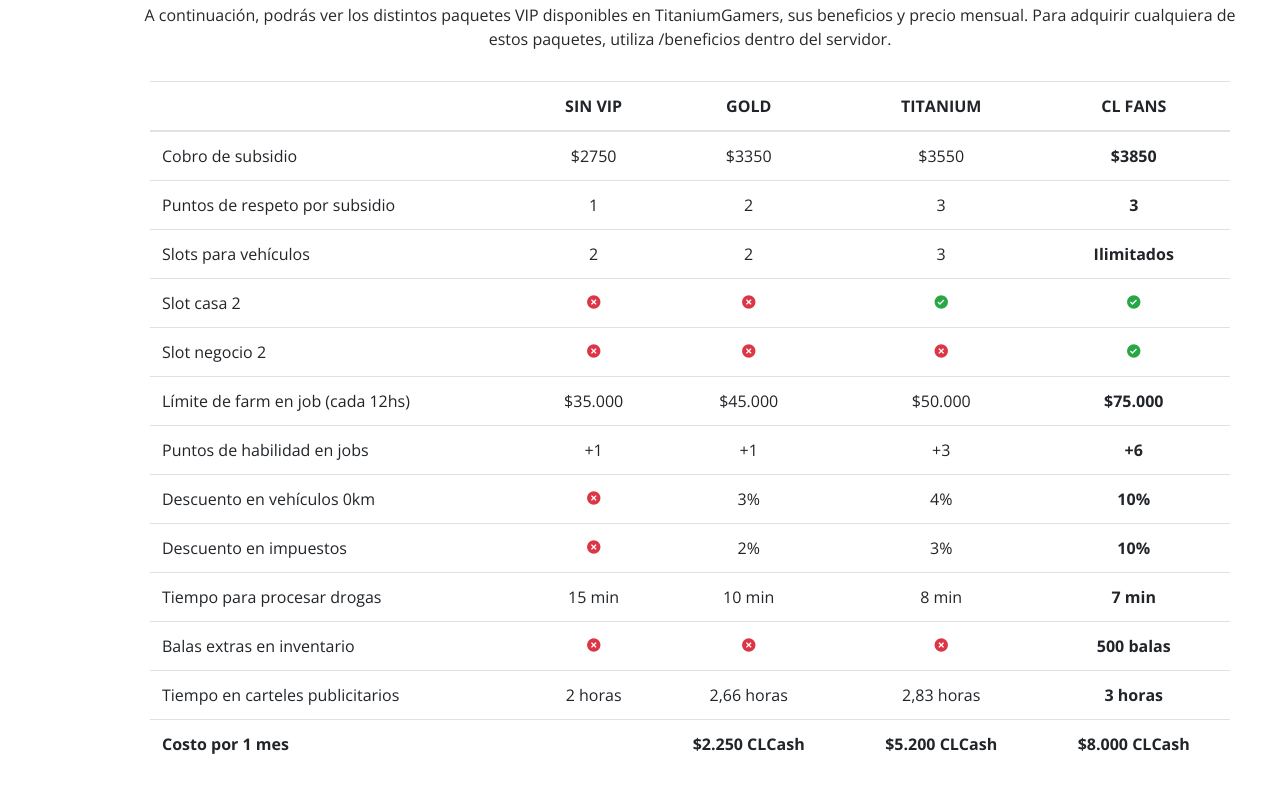
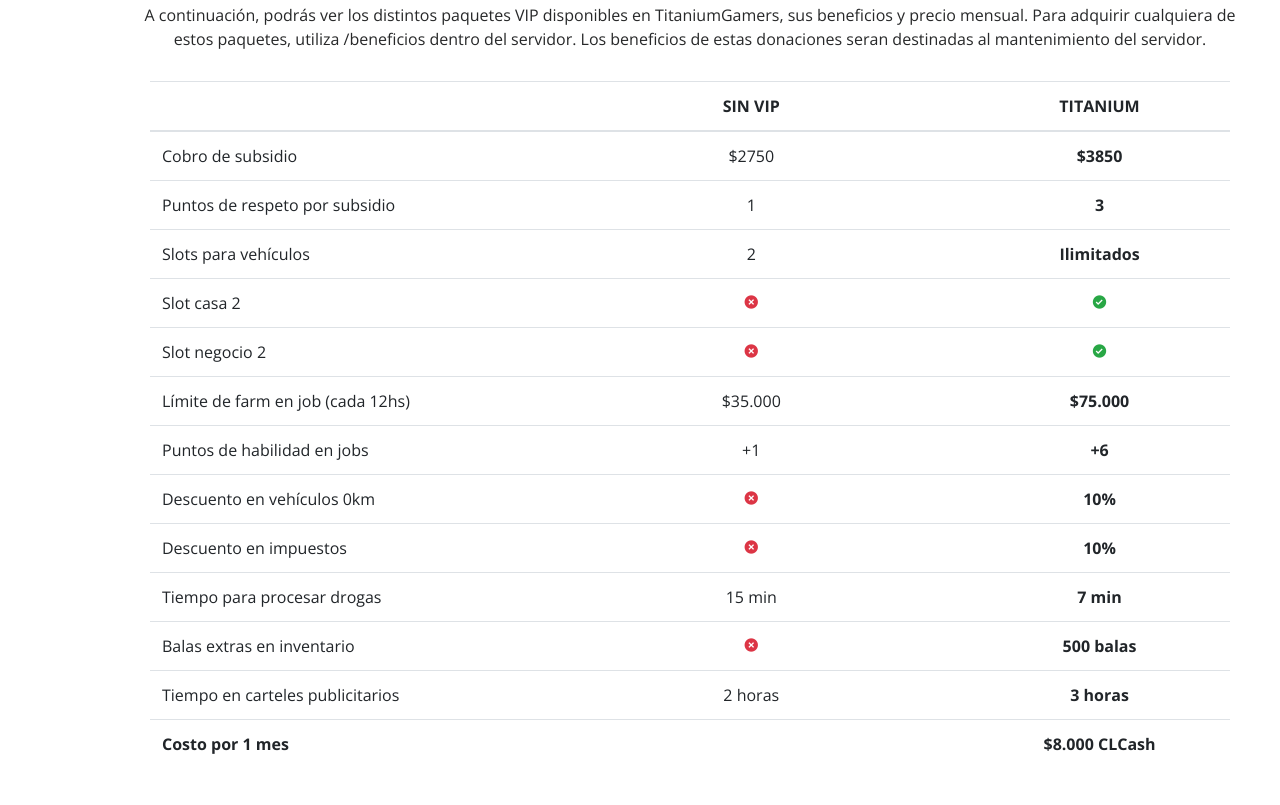
Before and after one commit to micrelio/tienda-titanium-gamers, a plain HTML site: page index.html in a window 1280 px wide. Shown: the part 935-1740 px from the top of the page. Drawn offline with nearby package versions, Linux system fonts and the light colour scheme.

Commit message:
cambios tablas vip

```diff
--- a/index.html
+++ b/index.html
@@ -47,11 +47,12 @@
         <nav class="nav-menu">
             <ul>
 
-                <li class="active"><a href="https://titaniumgamers.com/"><i class="bx bx-home"></i> <span>Inicio</span></a></li>
-                <li><a href="https://titaniumgamers.es/"><i class="bx bx-log-in-circle"></i> <span>Foro</span></a></li>
+
                 <li><a href="#beneficios"><i class="bx bx-medal"></i> <span>Beneficios VIP</span></a></li>
                 <li><a href="#tienda"><i class="bx bx-shopping-bag"></i> <span>Tienda VIP</span></a></li>
                 <li><a href="#comoadqurir"><i class="bx bx-question-mark"></i> <span>¿Como adquirir VIP?</span></a></li>
+                <li class="active"><a href="https://titaniumgamers.com/"><i class="bx bx-home"></i> <span>Inicio</span></a></li>
+                <li><a href="https://titaniumgamers.es/"><i class="bx bx-log-in-circle"></i> <span>Foro</span></a></li>
                 <li><a href="tutorial"><i class="bx bx-info-circle"></i> <span>Tutorial de rol</span></a></li>
 
 
@@ -85,7 +86,8 @@
             <div class="container" data-aos="fade-up">
                 <div class="section-title">
                     <h2>Beneficios VIP</h2>
-                    <p>A continuación, podrás ver los distintos paquetes VIP disponibles en TitaniumGamers, sus beneficios y precio mensual. Para adquirir cualquiera de estos paquetes, utiliza /beneficios dentro del servidor.</p>
+                    <p>A continuación, podrás ver los distintos paquetes VIP disponibles en TitaniumGamers, sus beneficios y precio mensual. Para adquirir cualquiera de estos paquetes, utiliza /beneficios dentro del servidor. Los beneficios de estas donaciones
+                        seran destinadas al mantenimiento del servidor.</p>
                 </div>
 
                 <div class="col-md-12 ml-auto mr-auto">
@@ -95,118 +97,198 @@
                                 <tr>
                                     <th></th>
                                     <th class="text-center">SIN VIP</th>
-                                    <!-- <th class="text-center">SILVER</th> -->
-                                    <th class="text-center">GOLD</th>
+                                    <th class="text-center">
+                                        <!--SILVER-->
+                                    </th>
+                                    <th class="text-center">
+                                        <!--GOLD-->
+                                    </th>
+                                    <th class="text-center">
+                                        <!--CL FANS-->
+                                    </th>
                                     <th class="text-center">TITANIUM</th>
-                                    <th class="text-center">CL FANS</th>
                                 </tr>
                             </thead>
                             <tbody>
                                 <tr>
                                     <td>Cobro de subsidio</td>
                                     <td class="text-center">$2750</td>
-                                    <!-- <td class="text-center">$3050</td> -->
-                                    <td class="text-center">$3350</td>
-                                    <td class="text-center">$3550</td>
-                                    <td class="text-center"><strong>$3850</strong></td>
+                                    <td class="text-center">
+                                        <!--$3050-->
+                                    </td>
+                                    <td class="text-center">
+                                        <!--$3350-->
+                                    </td>
+                                    <td class="text-center">
+                                        <!--$3550-->
+                                    </td>
+                                    <td class="text-center">
+                                        <strong>$3850</strong></td>
                                 </tr>
                                 <tr>
                                     <td>Puntos de respeto por subsidio</td>
                                     <td class="text-center">1</td>
-                                    <!-- <td class="text-center">2</td> -->
-                                    <td class="text-center">2</td>
-                                    <td class="text-center">3</td>
-                                    <td class="text-center"><strong>3</strong></td>
+                                    <td class="text-center">
+                                        <!--2-->
+                                    </td>
+                                    <td class="text-center">
+                                        <!--2-->
+                                    </td>
+                                    <td class="text-center">
+                                        <!--3-->
+                                    </td>
+                                    <td class="text-center">
+                                        <strong>3</strong></td>
                                 </tr>
                                 <tr>
                                     <td>Slots para vehículos</td>
                                     <td class="text-center">2</i>
                                     </td>
-                                    <!-- <td class="text-center">2</td> -->
-                                    <td class="text-center">2</td>
-                                    <td class="text-center">3</td>
-                                    <td class="text-center"><strong>Ilimitados</strong></td>
+                                    <td class="text-center">
+                                        <!--2-->
+                                    </td>
+                                    <td class="text-center">
+                                        <!--2-->
+                                    </td>
+                                    <td class="text-center">
+                                        <!--3-->
+                                    </td>
+                                    <td class="text-center">
+                                        <strong>Ilimitados</strong></td>
                                 </tr>
                                 <tr>
                                     <td>Slot casa 2</td>
                                     <td class="text-center"><i class="bx bxs-x-circle text-danger"></i></td>
-                                    <!-- <td class="text-center"><i class="bx bxs-x-circle text-danger"></i></td> -->
-                                    <td class="text-center"><i class="bx bxs-x-circle text-danger"></i></td>
-                                    <td class="text-center"><i class="bx bxs-check-circle text-success"></i></td>
-                                    <td class="text-center"><i class="bx bxs-check-circle text-success"></i></td>
+                                    <td class="text-center">
+                                        <!--<i class="bx bxs-x-circle text-danger"></i>--></td>
+                                    <td class="text-center">
+                                        <!--<i class="bx bxs-x-circle text-danger"></i>--></td>
+                                    <td class="text-center">
+                                        <!--<i class="bx bxs-check-circle text-success"></i>--></td>
+                                    <td class="text-center">
+                                        <i class="bx bxs-check-circle text-success"></i></td>
                                 </tr>
                                 <tr>
                                     <td>Slot negocio 2</td>
                                     <td class="text-center"><i class="bx bxs-x-circle text-danger"></i></td>
-                                    <!-- <td class="text-center"><i class="bx bxs-x-circle text-danger"></i></td> -->
-                                    <td class="text-center"><i class="bx bxs-x-circle text-danger"></i></td>
-                                    <td class="text-center"><i class="bx bxs-x-circle text-danger"></i></td>
-                                    <td class="text-center"><i class="bx bxs-check-circle text-success"></i></td>
+                                    <td class="text-center">
+                                        <!--<i class="bx bxs-x-circle text-danger"></i>--></td>
+                                    <td class="text-center">
+                                        <!--<i class="bx bxs-x-circle text-danger"></i>--></td>
+                                    <td class="text-center">
+                                        <!--<i class="bx bxs-x-circle text-danger"></i>--></td>
+                                    <td class="text-center">
+                                        <i class="bx bxs-check-circle text-success"></i></td>
                                 </tr>
                                 <tr>
                                     <td>Límite de farm en job (cada 12hs)</td>
                                     <td class="text-center">$35.000</td>
-                                    <!-- <td class="text-center">$40.000</td> -->
-                                    <td class="text-center">$45.000</td>
-                                    <td class="text-center">$50.000</td>
-                                    <td class="text-center"><strong>$75.000</strong></td>
+                                    <td class="text-center">
+                                        <!--$40.000-->
+                                    </td>
+                                    <td class="text-center">
+                                        <!--$45.000-->
+                                    </td>
+                                    <td class="text-center">
+                                        <!--$50.000-->
+                                    </td>
+                                    <td class="text-center">
+                                        <strong>$75.000</strong></td>
                                 </tr>
                                 <tr>
                                     <td>Puntos de habilidad en jobs</td>
                                     <td class="text-center">+1</td>
-                                    <!-- <td class="text-center">+1</td> -->
-                                    <td class="text-center">+1</td>
-                                    <td class="text-center">+3</td>
-                                    <td class="text-center"><strong>+6</strong></td>
+                                    <td class="text-center">
+                                        <!--+1-->
+                                    </td>
+                                    <td class="text-center">
+                                        <!--+1-->
+                                    </td>
+                                    <td class="text-center">
+                                        <!--+3-->
+                                    </td>
+                                    <td class="text-center">
+                                        <strong>+6</strong></td>
                                 </tr>
                                 <tr>
                                     <td>Descuento en vehículos 0km</td>
                                     <td class="text-center"><i class="bx bxs-x-circle text-danger"></i></td>
-                                    <!-- <td class="text-center">2%</td> -->
-                                    <td class="text-center">3%</td>
-                                    <td class="text-center">4%</td>
-                                    <td class="text-center"><strong>10%</strong></td>
+                                    <td class="text-center">
+                                        <!--2%-->
+                                    </td>
+                                    <td class="text-center">
+                                        <!--3%-->
+                                    </td>
+                                    <td class="text-center">
+                                        <!--4%-->
+                                    </td>
+                                    <td class="text-center">
+                                        <strong>10%</strong></td>
                                 </tr>
                                 <tr>
                                     <td>Descuento en impuestos</td>
                                     <td class="text-center"><i class="bx bxs-x-circle text-danger"></i></td>
-                                    <!-- <td class="text-center">1%</td> -->
-                                    <td class="text-center">2%</td>
-                                    <td class="text-center">3%</td>
+                                    <td class="text-center">
+                                        <!--1%-->
+                                    </td>
+                                    <td class="text-center">
+                                        <!--2%-->
+                                    </td>
+                                    <td class="text-center">
+                                        <!--3%-->
+                                    </td>
                                     <td class="text-center"><strong>10%</strong></td>
                                 </tr>
 
                                 <tr>
                                     <td>Tiempo para procesar drogas</td>
                                     <td class="text-center">15 min</td>
-                                    <!-- <td class="text-center">12 min</td> -->
-                                    <td class="text-center">10 min</td>
-                                    <td class="text-center">8 min</td>
+                                    <td class="text-center">
+                                        <!--12 min-->
+                                    </td>
+                                    <td class="text-center">
+                                        <!--10 min-->
+                                    </td>
+                                    <td class="text-center">
+                                        <!--8 min-->
+                                    </td>
                                     <td class="text-center"><strong>7 min</strong></td>
                                 </tr>
                                 <tr>
                                     <td>Balas extras en inventario</td>
                                     <td class="text-center"><i class="bx bxs-x-circle text-danger"></i></td>
-                                    <!-- <td class="text-center"><i class="bx bxs-x-circle text-danger"></i></td> -->
-                                    <td class="text-center"><i class="bx bxs-x-circle text-danger"></i></td>
-                                    <td class="text-center"><i class="bx bxs-x-circle text-danger"></i></td>
+                                    <td class="text-center">
+                                        <!--<i class="bx bxs-x-circle text-danger"></i>--></td>
+                                    <td class="text-center">
+                                        <!--<i class="bx bxs-x-circle text-danger"></i>--></td>
+                                    <td class="text-center">
+                                        <!--<i class="bx bxs-x-circle text-danger"></i>--></td>
                                     <td class="text-center"><strong>500 balas</strong></td>
                                 </tr>
                                 <tr>
                                     <td>Tiempo en carteles publicitarios</td>
                                     <td class="text-center">2 horas</td>
-                                    <!-- <td class="text-center">2,5 horas</td> -->
-                                    <td class="text-center">2,66 horas</td>
-                                    <td class="text-center">2,83 horas</td>
+                                    <td class="text-center">
+                                        <!--2,5 horas-->
+                                    </td>
+                                    <td class="text-center">
+                                        <!--2,66 horas-->
+                                    </td>
+                                    <td class="text-center">
+                                        <!--2,83 horas-->
+                                    </td>
                                     <td class="text-center"><strong>3 horas</strong></td>
                                 </tr>
                                 <tr>
                                     <td><strong>Costo por 1 mes</strong></td>
                                     <td></td>
-                                    <td class="text-center"><strong>$2.250 CLCash</strong></td>
-                                    <!-- <td class="text-center"><strong>$3.300 CLCash</strong></td> -->
-                                    <td class="text-center"><strong>$5.200 CLCash</strong></td>
-                                    <td class="text-center"><strong>$8.000 CLCash</strong></td>
+                                    <td class="text-center">
+                                        <!--<strong>$2.250 CLCash</strong>--></td>
+                                    <td class="text-center">
+                                        <!--<strong>$3.300 CLCash</strong>--></td>
+                                    <td class="text-center">
+                                        <!--<strong>$5.200 CLCash</strong>--></td>
+                                    <td class="text-center"> <strong>$8.000 CLCash</strong></td>
                                 </tr>
                             </tbody>
                         </table>
```
